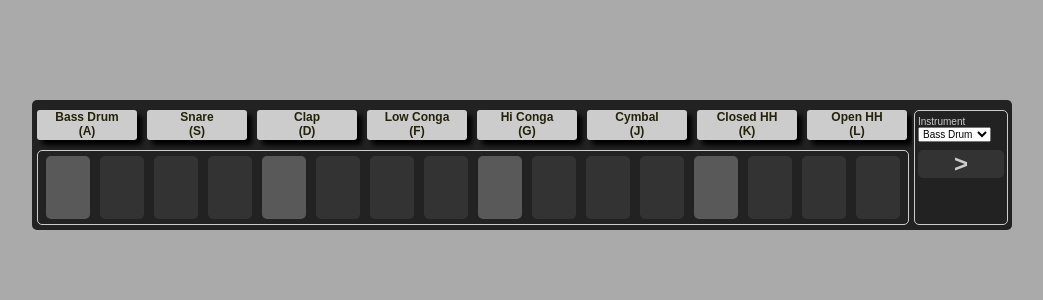
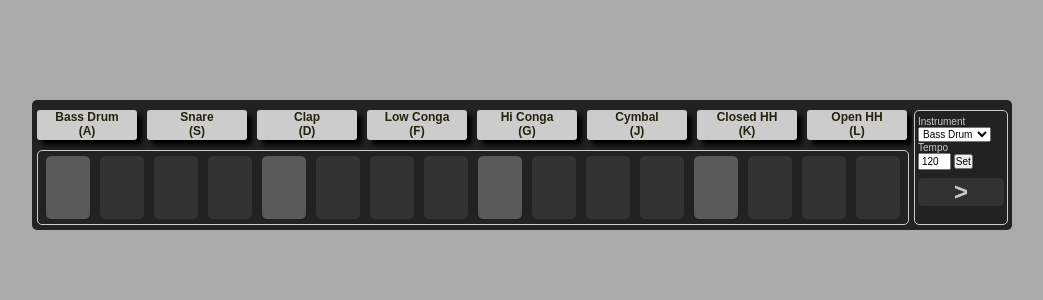
Before and after one commit to jarey/beat-slappr, a PHP site: page / in a window 1280 px wide. Shown: the top 300 px of the page, without its empty margins (118-1161 px from the left). Run offline with PHP 8.4, Linux system fonts and the light colour scheme.

Commit message:
Play/pause can now be toggled via spacebar.  Added tempo functionality to the player GUI.

```diff
--- a/includes/scripts/index.js
+++ b/includes/scripts/index.js
@@ -1,5 +1,5 @@
 var audBassDrum, audClap, audClosedHH, audOpenHH, audCymbal, audSnare, audLowConga, audHiConga;
-var divPlayPause, cmbInstrument;
+var divPlayPause, cmbInstrument, txtTempo;
 
 var instrumentArr = [];
 var divStepArr = [];
@@ -9,10 +9,10 @@ var playerState = 'paused';
 var instrumentChannels = 8;
 var currentStep = 1;
 var totalSteps = 16;
-var tempo = 95;
+var tempo = 120;
 var lastStep = totalSteps;
 var sequencerTimer;
-var sequencerTimeoutLength = (1000*((60/tempo)/4));
+var sequencerTimeoutLength;
 
 window.onload = function() {
     audBassDrum = new AudioChannel({src: "samples/808-kick.ogg"});
@@ -39,14 +39,20 @@ window.onload = function() {
 
     divStepArr = $("divStepWrapper").getElementsByTagName('div');
     cmbInstrument = $("cmbInstrument");
+    txtTempo = $("txtTempo");
+
+    txtTempo.value = tempo;
+    setTempo();
 };
 
 function keyDownHandler(e) {
     if(!e) {
         var e = window.event;
     }
-
     switch(e.keyCode) {
+        case 32:
+            togglePlay();
+            break;
         case 65:
             setInstrumentClass(0);
             audBassDrum.play();
@@ -149,6 +155,11 @@ function selectInstrument() {
     }
 }
 
+function setTempo() {
+    tempo = txtTempo.value;
+    sequencerTimeoutLength = (1000*((60/tempo)/4));
+}
+
 function hasClass(ele,cls) {
     return ele.className.match(new RegExp('(\\s|^)'+cls+'(\\s|$)'));
 }
--- a/includes/style/style.css
+++ b/includes/style/style.css
@@ -109,6 +109,17 @@ body {
     font-size: 10px;
 }
 
+
+#txtTempo {
+    font-size: 10px;
+    width: 25px;
+}
+
+#cmdSetTempo {
+    font-size: 10px;
+    padding: 0;
+}
+
 #divPlayPause {
     font-size: 24px;
     font-weight: bold;
--- a/index.html
+++ b/index.html
@@ -52,6 +52,10 @@
                     <option value="6">Closed HH</option>
                     <option value="7">Open HH</option>
                 </select>
+                Tempo
+                <div id="divTempo">
+                    <input type="text" id="txtTempo" maxlength="3" /> <input type="button" id="cmdSetTempo" value="Set" onclick="setTempo();" />
+                </div>
                 <div id="divPlayPause" onmousedown="togglePlay(); return false;">
                     >
                 </div>
```
